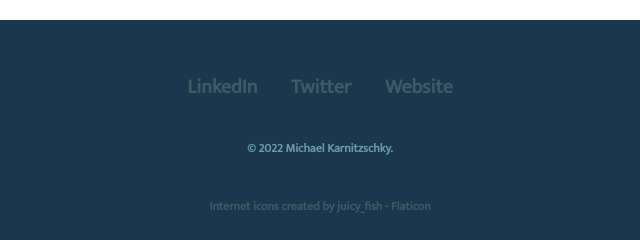
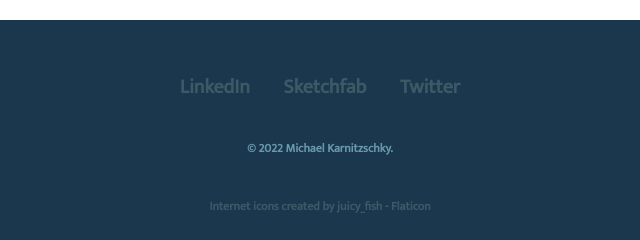
Before and after one commit to skizz666/Website, a plain HTML site: page index.html in a window 1280 px wide. Shown: the part 2878-3118 px from the top of the page, 320-960 px from the left. Drawn offline with Linux system fonts and the light colour scheme.

Commit message:
Add files via upload

```diff
--- a/index.html
+++ b/index.html
@@ -55,9 +55,9 @@
 
 
   <div class="bottom-container">
-    <a class="footer-link" href="https://www.linkedin.com/">LinkedIn</a>
-    <a class="footer-link" href="https://twitter.com/">Twitter</a>
-    <a class="footer-link" href="https://www.appbrewery.co/">Website</a>
+    <a class="footer-link" href="https://www.linkedin.com/in/michael-karnitzschky-1009941a6/">LinkedIn</a>
+    <a class="footer-link" href="https://sketchfab.com/skizz666/models">Sketchfab</a>
+    <a class="footer-link" href="https://twitter.com/MKarnitzschky">Twitter</a>
     <p class="trademark">© 2022 Michael Karnitzschky.</p>
     <a class="credits" href="https://www.flaticon.com/free-icons/internet" title="internet icons">Internet icons created by juicy_fish - Flaticon</a>
   </div>
```
